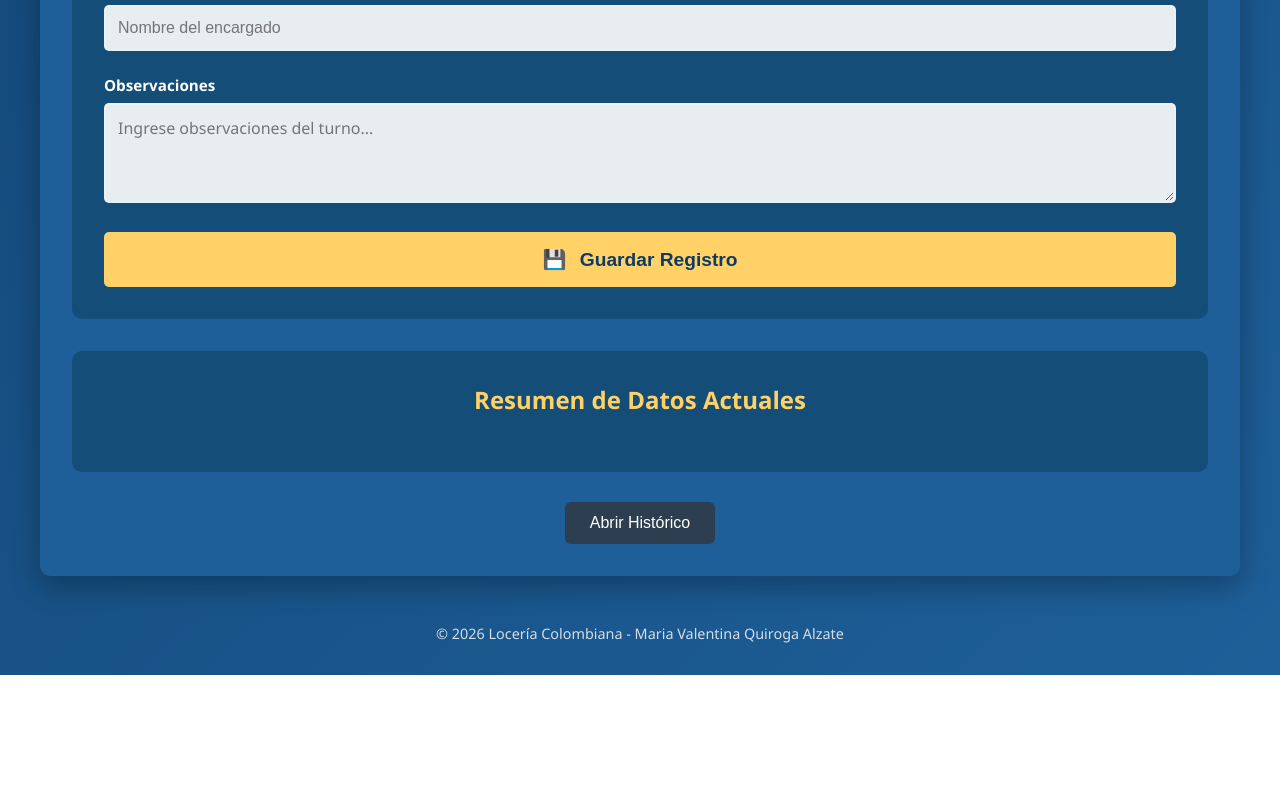
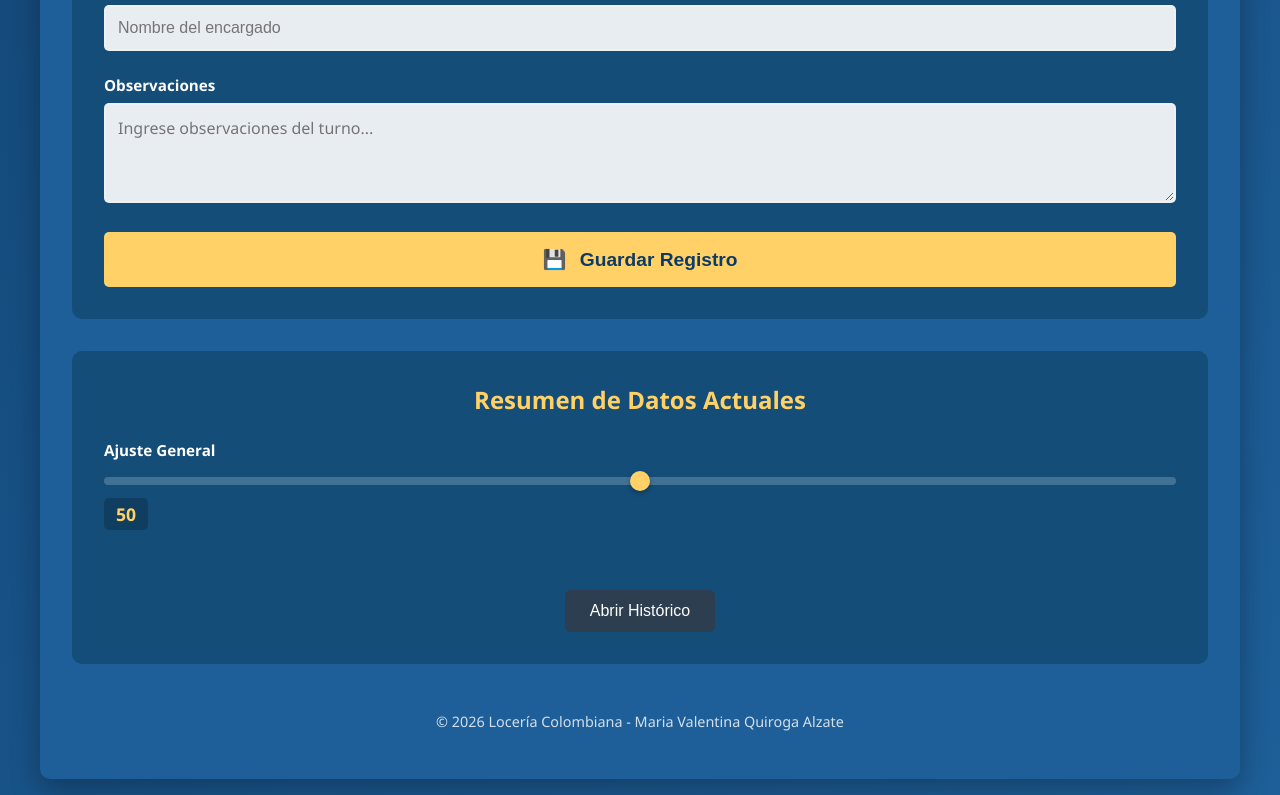
Before and after one commit to Valentina-Q-A/REGISTRO_GLP_CORONA, a React app: page index.html in a window 1280 px wide. Shown: the part 1591-2386 px from the top of the page. Before the commit the page ends 2266 px from the top, so only its background shows below. Built offline with nearby package versions, Linux system fonts and the light colour scheme; no server answers.

Commit message:
Add files via upload

```diff
--- a/index.html
+++ b/index.html
@@ -130,7 +130,14 @@
         <!-- Resumen de datos -->
         <div class="summary-section">
             <h2>Resumen de Datos Actuales</h2>
+            <!-- Contenedor del slider -->
+            <div class="control-group" style="margin-bottom:20px;">
+                <label for="sliderGeneral">Ajuste General</label>
+                <input type="range" id="sliderGeneral" min="0" max="100" value="50">
+                <span id="sliderValue" class="value-display">50</span>
+            </div>
             <div id="summaryDisplay" class="summary-grid">
+                <div class="table-container">
                 <!-- Se llenará dinámicamente con JavaScript -->
             </div>
         </div>
```
Also changed, not shown: historial.html (+1 -2 lines).
